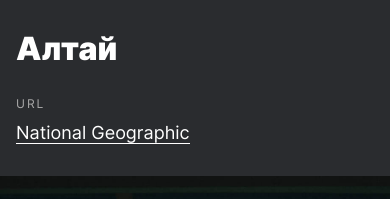
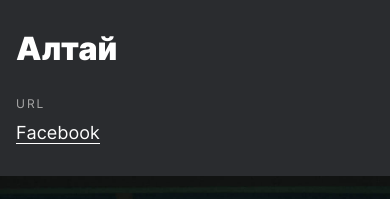
Before and after one commit to ArturMaksimenko1994/russian-travel, a plain HTML site: page index.html in a window 390 px wide. Shown: the part 6840-7039 px from the top of the page. Drawn offline with Linux system fonts and the light colour scheme.

Commit message:
project-work-ver.1.8

```diff
--- a/blocks/page/page.css
+++ b/blocks/page/page.css
@@ -1,7 +1,12 @@
 .page {
   min-width: 320px;
-  max-width: 1920px;
+  width: 100%;
   background: #2A2C2F;
   margin: 0 auto;
   font-family: "Inter", "Arial", sans-serif;
+  -webkit-font-smoothing: antialiased;
+	-moz-osx-font-smoothing: grayscale;
+	-webkit-text-size-adjust: 100%;
+	-ms-text-size-adjust: 100%;
+	-moz-text-size-adjust: 100%;
 }
--- a/blocks/place/__item/place__item.css
+++ b/blocks/place/__item/place__item.css
@@ -19,7 +19,8 @@
 
 @media screen and (max-width: 820px) {
   .place__item {
-    margin-top: 73px;
+    margin-top: 27px;
+    grid-template-rows: minmax(91px, 1fr);
     grid-template-columns: 340px 1fr;
     column-gap: 28px;
   }
--- a/blocks/place/__paragraph/place__paragraph.css
+++ b/blocks/place/__paragraph/place__paragraph.css
@@ -10,11 +10,15 @@
 .place__paragraph:last-child {
   margin-bottom: 0;
 }
+@media screen and (max-width: 768px) {
+  .place__paragraph {
+    font-size: 16px;
+    line-height: 26px;
+  }
+}
 
 @media screen and (max-width: 520px) {
   .place__paragraph {
-    font-size: 16px;
     padding: 0 16px;
-    line-height: 26px;
   }
 }
--- a/blocks/place/__title/place__title.css
+++ b/blocks/place/__title/place__title.css
@@ -12,12 +12,13 @@
 @media screen and (max-width: 820px) {
   .place__title {
     font-size: 42px;
-    padding: 0 16px;
+
   }
 }
 
 @media screen and (max-width: 520px) {
   .place__title {
+    padding: 0 16px;
     font-size: 32px;
     line-height: 109%;
   }
--- a/index.html
+++ b/index.html
@@ -143,7 +143,7 @@
                 <h2 class="place__title">Алтай</h2>
                 <div class="place__website">
                   <p class="places__url-heading">URL</p>
-                  <a class="places__link" href="https://www.facebook.com/vera.bashmakova/posts/10156011613718822" target="_blank">National Geographic</a>
+                  <a class="places__link" href="https://www.facebook.com/vera.bashmakova/posts/10156011613718822" target="_blank">Facebook</a>
                 </div>
                 <img class="place__image" src="./images/place/place-altai.jpg" alt="алтай">
                 <div class="place__text">
@@ -164,7 +164,7 @@
                 <h2 class="place__title">Зимний Байкал</h2>
                 <div class="place__website">
                   <p class="places__url-heading">URL</p>
-                  <a class="places__link" href="https://vk.com/baikalmile" target="_blank">Facebook</a>
+                  <a class="places__link" href="https://vk.com/baikalmile" target="_blank">https://vk.com/baikalmile</a>
                 </div>
                 <img class="place__image" src="./images/place/place-winter-baikal.jpg" alt="зимний байкал">
                 <div class="place__text">
```
